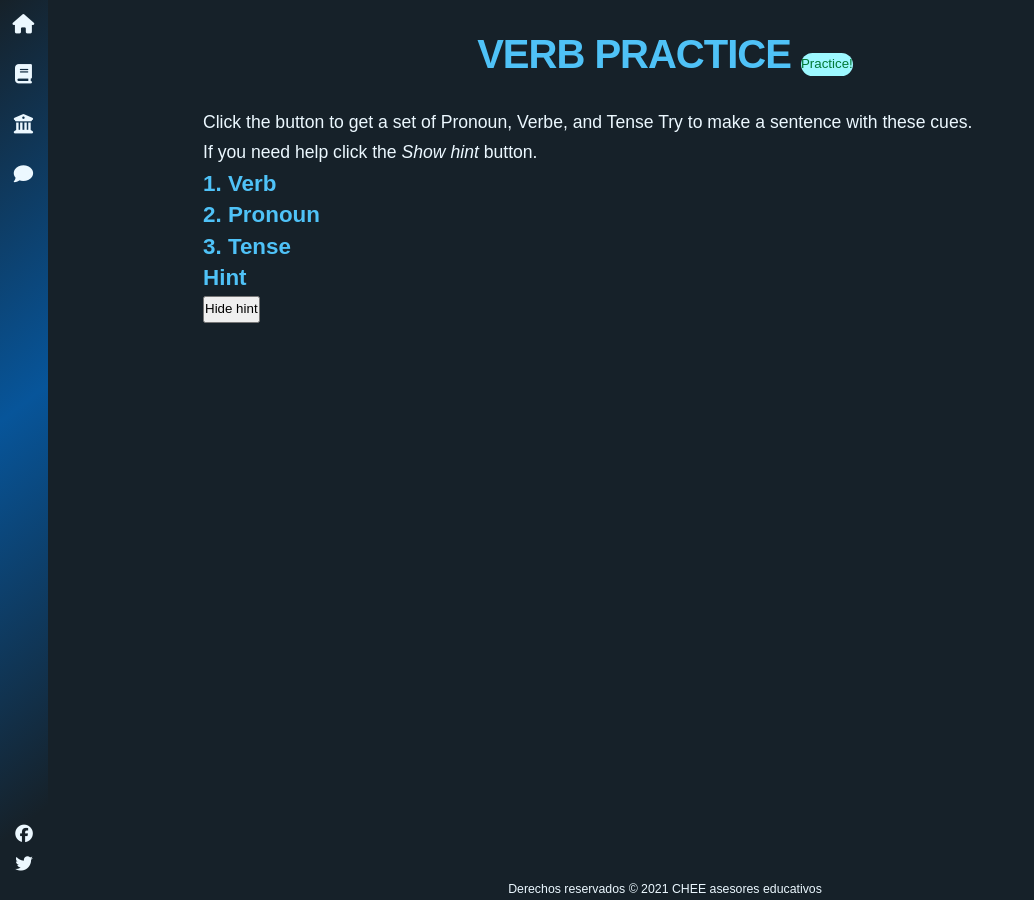
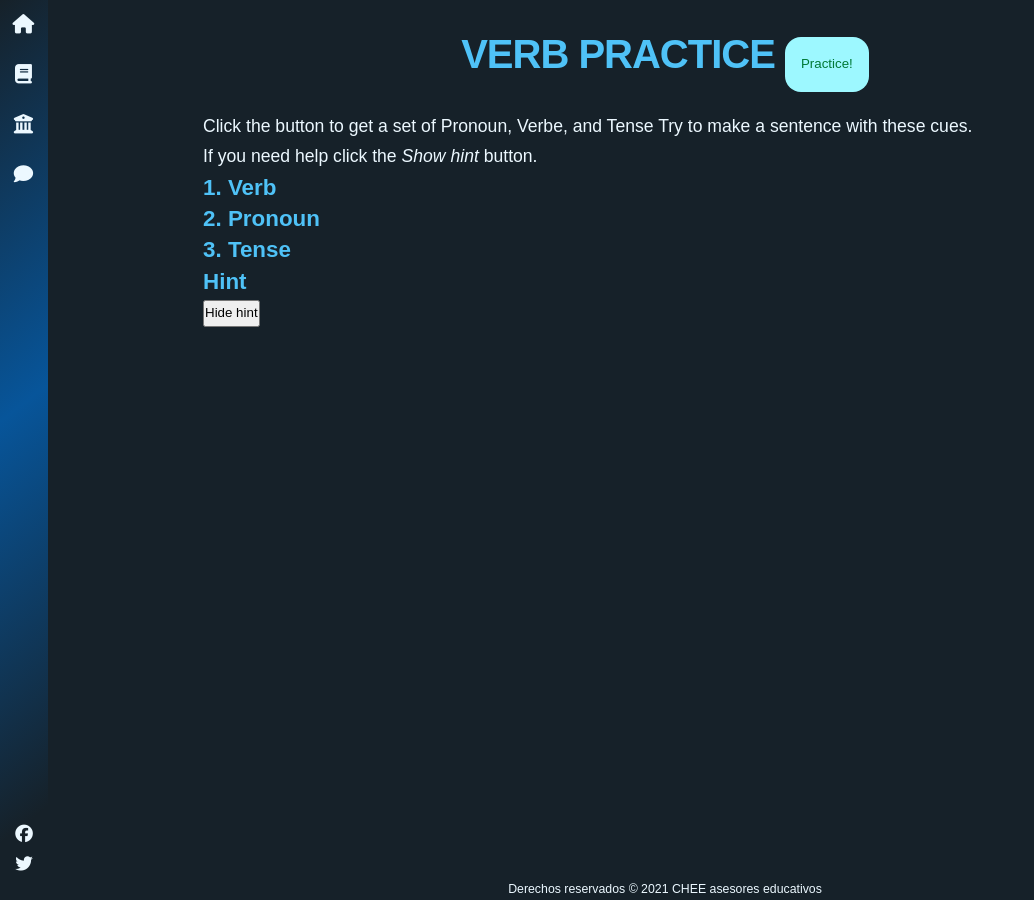
Before and after one commit to camachevaz/ESL, a Jekyll site: the page built from _posts/2021-12-14-verbos.markdown, in a window 1280 px wide. Shown: the whole page, without its empty margins (0-1034 px from the left). Built offline with Jekyll 4.4.1, drawn with Linux system fonts in a browser that asks for light colours; nearby versions of some CDN libraries; some web fonts are replaced.

Commit message:
Update styles.scss

```diff
--- a/assets/styles/styles.scss
+++ b/assets/styles/styles.scss
@@ -14,4 +14,5 @@
 #btn-practice{border:#46ff6b;
 background: #9df8ff;
 color:#007936;
-border-radius: 1rem;}
+border-radius: 1rem;
+padding: 1rem;}
```
